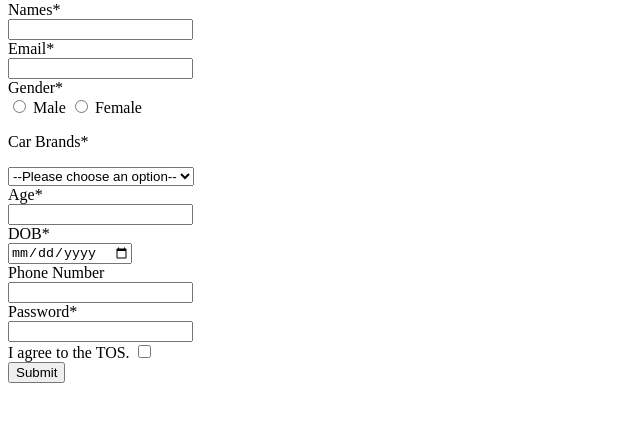
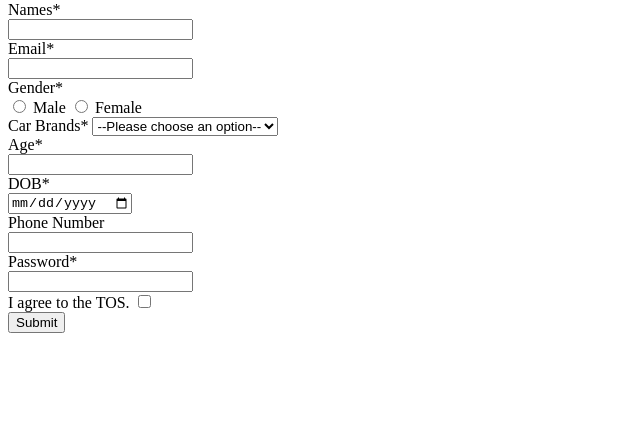
Before and after one commit to acciojob/signup-form-car-subham13-02, a website: page main.html in a window 1280 px wide. Shown: the part 79-500 px from the top of the page, without its empty margins (0-640 px from the left). Drawn offline with Linux system fonts and the light colour scheme.

Commit message:
created a submission

```diff
--- a/main.html
+++ b/main.html
@@ -27,7 +27,7 @@
 		</div>
 
 		 <div>
-			<p>Car Brands*</p>
+			<label for="cars">Car Brands*</label>
             <select for="cars" name="cars" id="cars" required>
 				<option value="">--Please choose an option--</option>
 				<option value="BMW">BMW</option>
```
